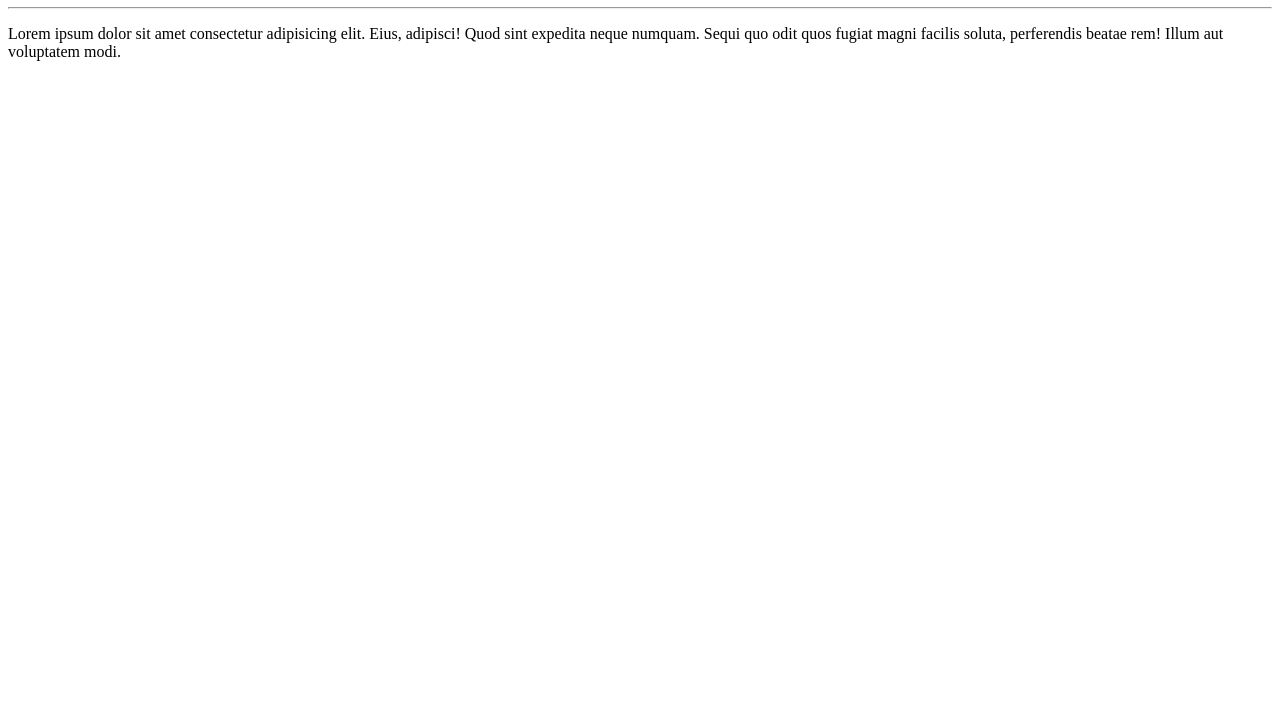
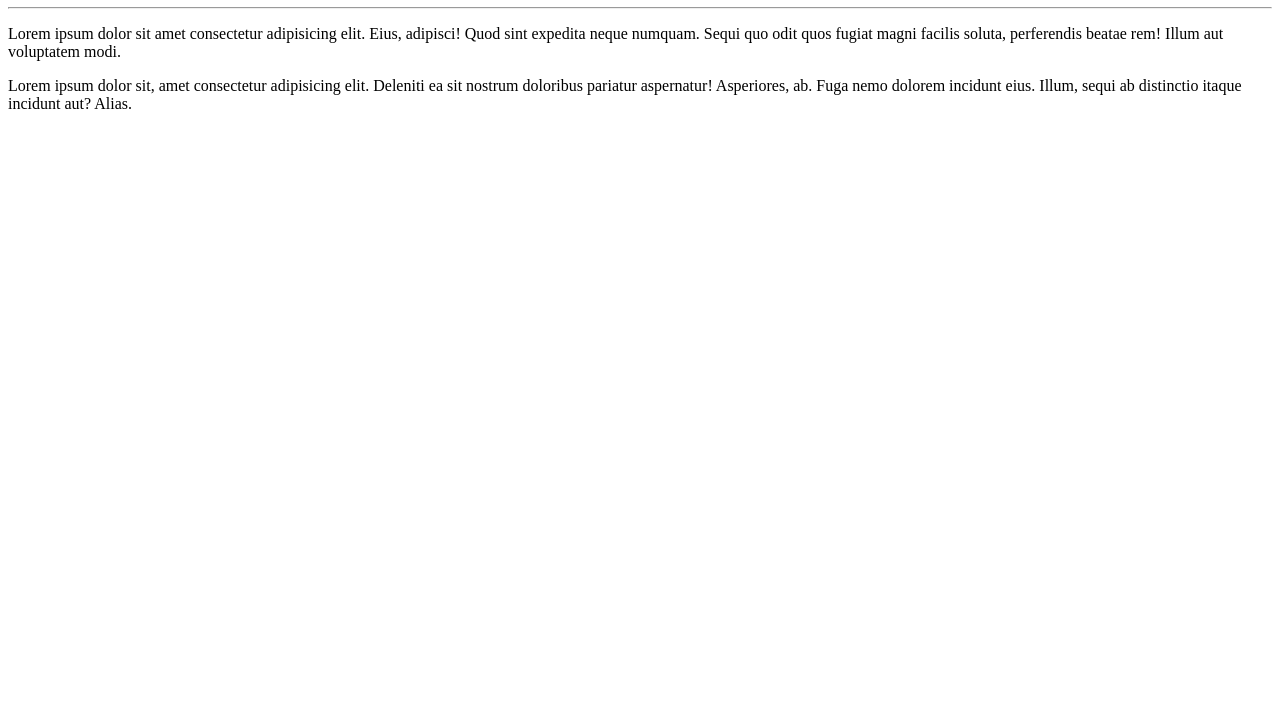
Before and after one commit to NunesSousa/Hello-World, a plain HTML site: page Site-Exemplo/index.html in a window 1280 px wide. Shown: the part 73-800 px from the top of the page. Drawn offline with Linux system fonts and the light colour scheme.

Commit message:
Adicionei um paragrafo

```diff
--- a/Site-Exemplo/index.html
+++ b/Site-Exemplo/index.html
@@ -9,5 +9,6 @@
     <h1>Hello, World</h1>
     <hr>
     <p>Lorem ipsum dolor sit amet consectetur adipisicing elit. Eius, adipisci! Quod sint expedita neque numquam. Sequi quo odit quos fugiat magni facilis soluta, perferendis beatae rem! Illum aut voluptatem modi.</p>
+    <p>Lorem ipsum dolor sit, amet consectetur adipisicing elit. Deleniti ea sit nostrum doloribus pariatur aspernatur! Asperiores, ab. Fuga nemo dolorem incidunt eius. Illum, sequi ab distinctio itaque incidunt aut? Alias.</p>
 </body>
 </html>
```
